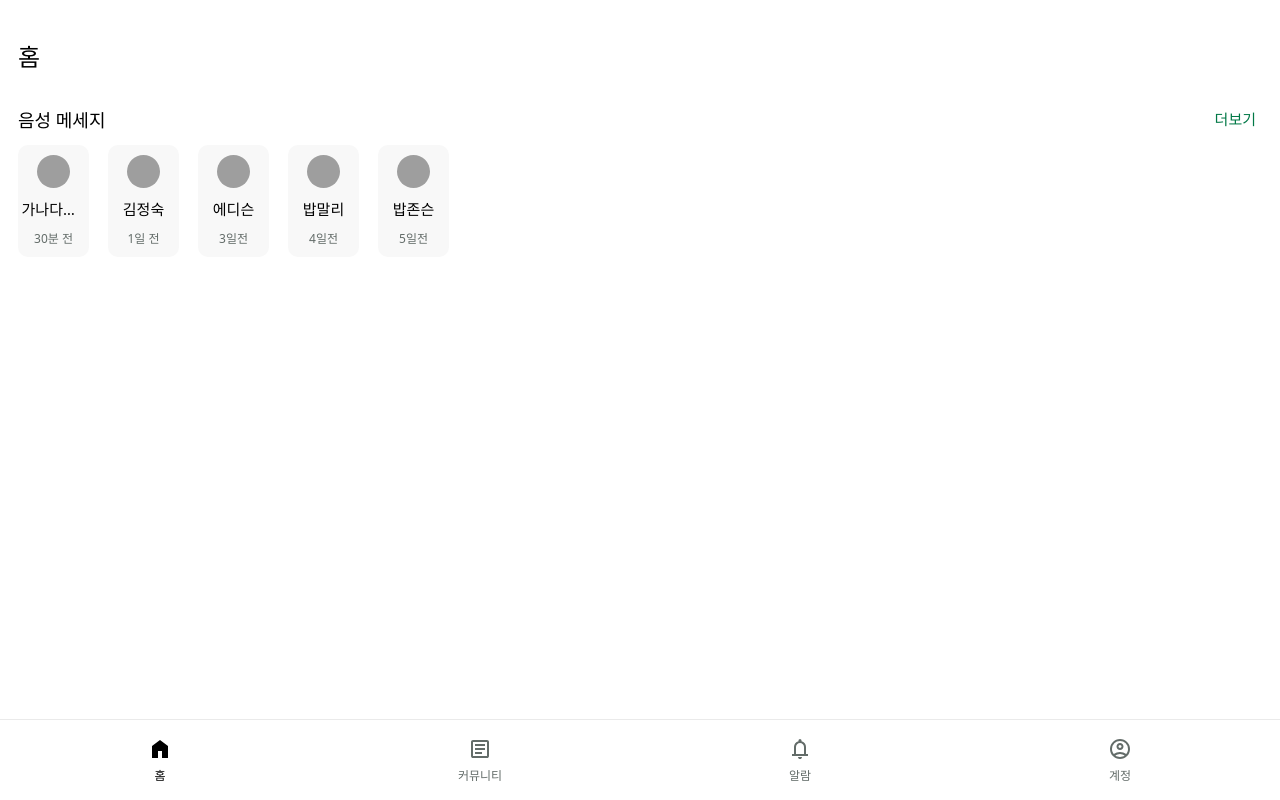
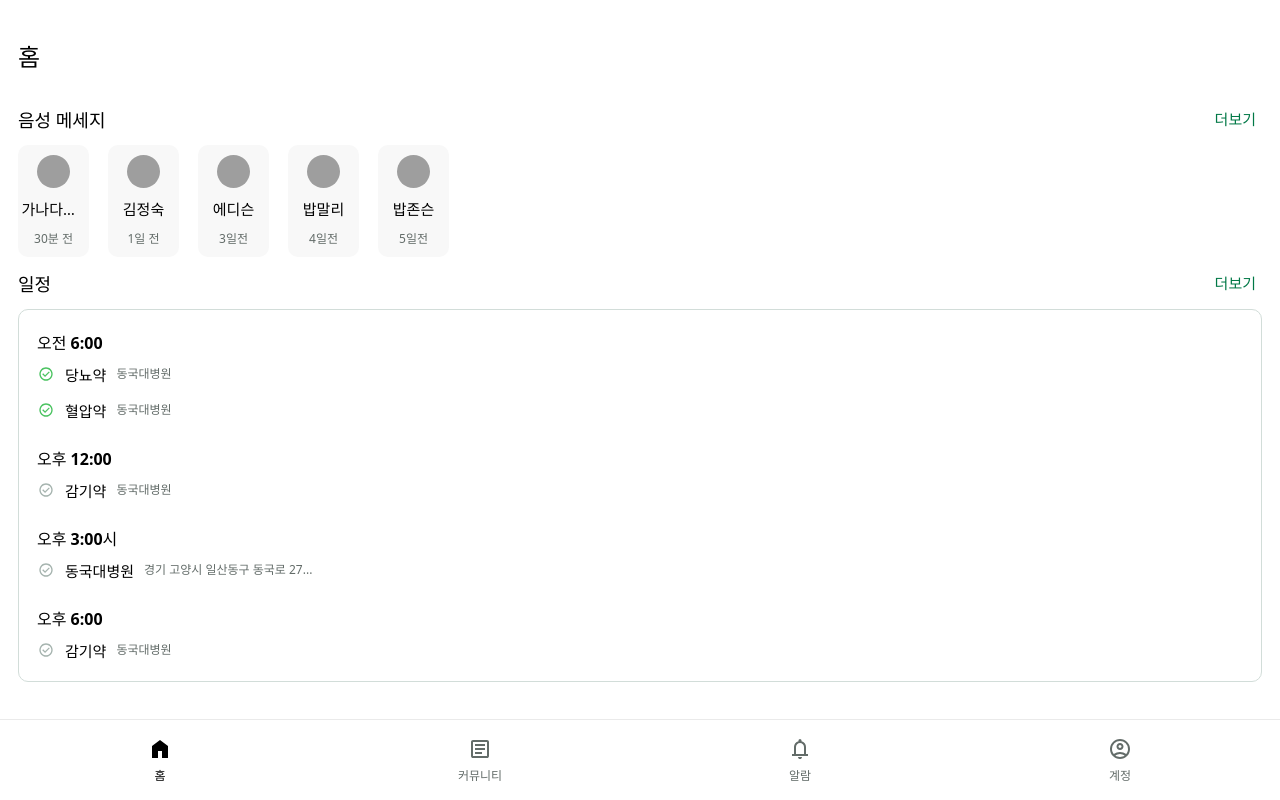
Before and after one commit to Team-MansuMugang/mansumugang-fontend, a React (Vite) app: page /main-page in a window 1280 px wide. Built offline with nearby package versions, Linux system fonts and the light colour scheme; grey boxes are pictures that could not be loaded.

Commit message:
메인페이지 일정 구현

```diff
--- a/src/components/LargeVoiceMessageItem.css
+++ b/src/components/LargeVoiceMessageItem.css
@@ -1,4 +1,4 @@
-.large-voice-message-item {
+z.large-voice-message-item {
   display: flex;
   align-items: center;
   justify-content: space-between;
--- a/src/pages/home/MainPage.css
+++ b/src/pages/home/MainPage.css
@@ -4,3 +4,8 @@
 .main-page .h2 {
   font-size: var(--text-size-heading-small);
 }
+.schedule-container .border-schedule-container > .border-container {
+  display: flex;
+  flex-direction: column;
+  gap: 25px;
+}
--- a/src/pages/home/MainPage.jsx
+++ b/src/pages/home/MainPage.jsx
@@ -4,6 +4,9 @@ import SubTitle from '../../components/SubTitle';
 import SmallVoiceMessageItem from '../../components/SmallVoiceMessageItem';
 import RowScrollContainer from '../../components/RowScrollContainer';
 import NavBar from '../../components/NavBar';
+import BorderContainer from '../../components/BorderContainer';
+import ScheduleListContainer from '../../components/ScheduleListContainer';
+import ScheduleItem from '../../components/ScheduleItem';
 
 const MainPage = () => {
   return (
@@ -41,6 +44,30 @@ const MainPage = () => {
             time={'5일전'}
           ></SmallVoiceMessageItem>
         </RowScrollContainer>
+        <div className="schedule-container">
+          <SubTitle title="일정" onMoreClick={''} />
+          <div className="border-schedule-container">
+            <BorderContainer>
+              <ScheduleListContainer time="오전 6:00">
+                <ScheduleItem status="checked" title="당뇨약" data="동국대병원"></ScheduleItem>
+                <ScheduleItem status="checked" title="혈압약" data="동국대병원"></ScheduleItem>
+              </ScheduleListContainer>
+              <ScheduleListContainer time="오후 12:00">
+                <ScheduleItem status="unchecked" title="감기약" data="동국대병원"></ScheduleItem>
+              </ScheduleListContainer>
+              <ScheduleListContainer time="오후 3:00시">
+                <ScheduleItem
+                  status="unchecked"
+                  title="동국대병원"
+                  data="경기 고양시 일산동구 동국로 27..."
+                ></ScheduleItem>
+              </ScheduleListContainer>
+              <ScheduleListContainer time="오후 6:00">
+                <ScheduleItem status="unchecked" title="감기약" data="동국대병원"></ScheduleItem>
+              </ScheduleListContainer>
+            </BorderContainer>
+          </div>
+        </div>
       </div>
     </>
   );
```
